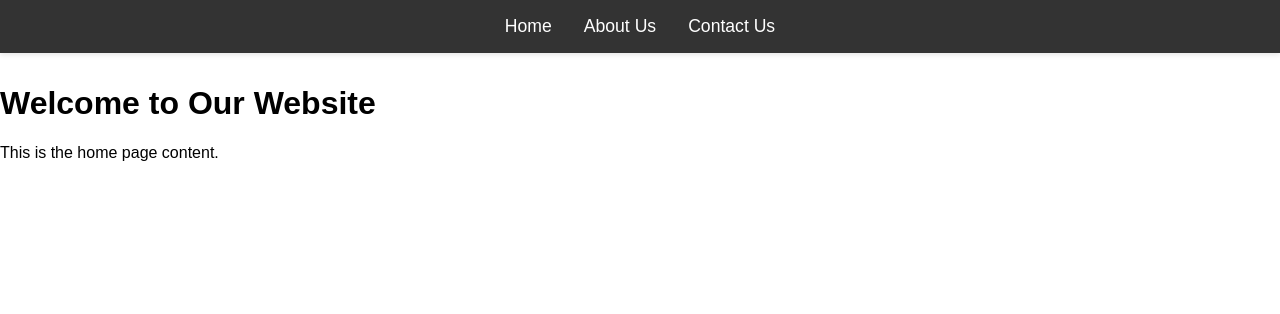
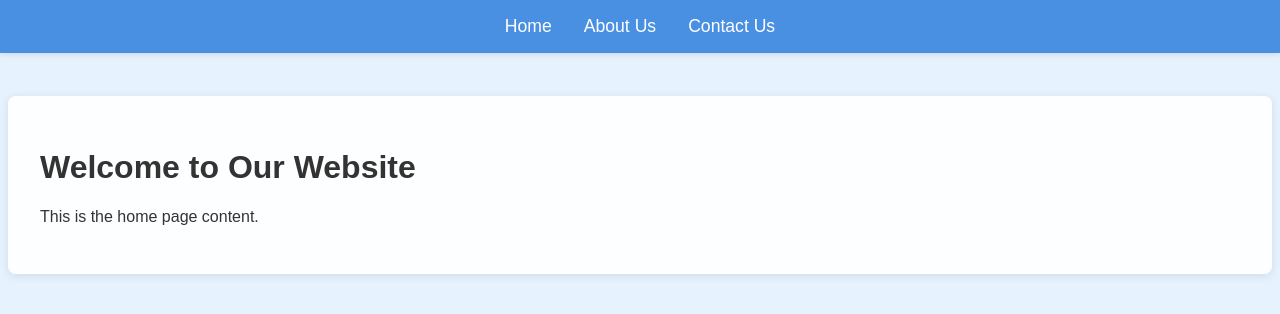
Before and after one commit to roopeshpadolim01/JSApp, a plain HTML site: page index.html in a window 1280 px wide. Drawn offline with Linux system fonts and the light colour scheme.

Commit message:
updated color

```diff
--- a/styles.css
+++ b/styles.css
@@ -1,6 +1,6 @@
 /* Navigation Styles */
 .navbar {
-    background-color: #333;
+    background-color: #4a90e2;
     padding: 1rem;
     position: fixed;
     top: 0;
@@ -63,9 +63,28 @@
     }
 }
 
+/* Update mobile menu background to match navbar */
+@media (max-width: 768px) {
+    .nav-list {
+        background-color: #4a90e2;
+    }
+}
+
 /* Main content padding to prevent hiding under navbar */
 body {
     padding-top: 4rem;
     margin: 0;
     font-family: Arial, sans-serif;
+    background-color: #e6f3ff;
+    color: #333;
 }
+
+/* Content area styling */
+.content {
+    max-width: 1200px;
+    margin: 2rem auto;
+    padding: 2rem;
+    background-color: rgba(255, 255, 255, 0.9);
+    border-radius: 8px;
+    box-shadow: 0 2px 10px rgba(0,0,0,0.1);
+}
```
